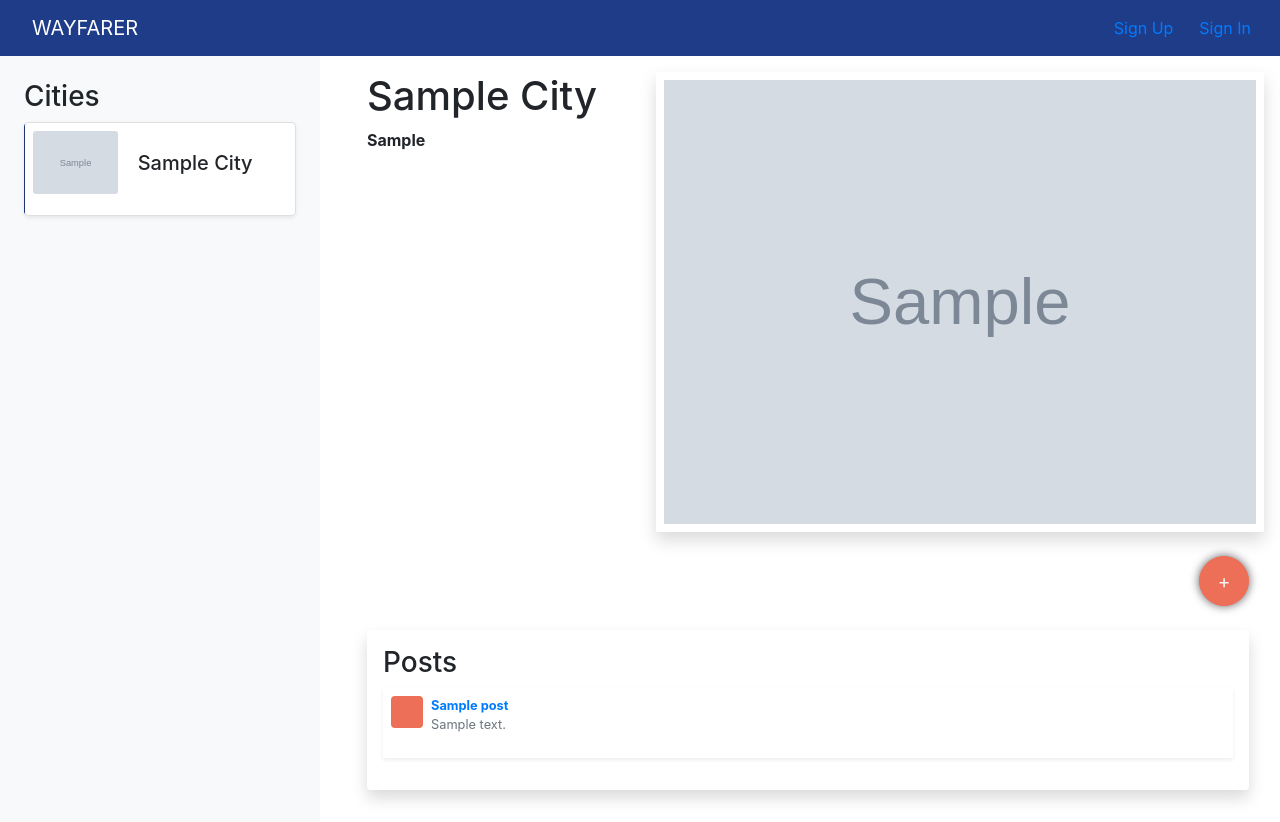
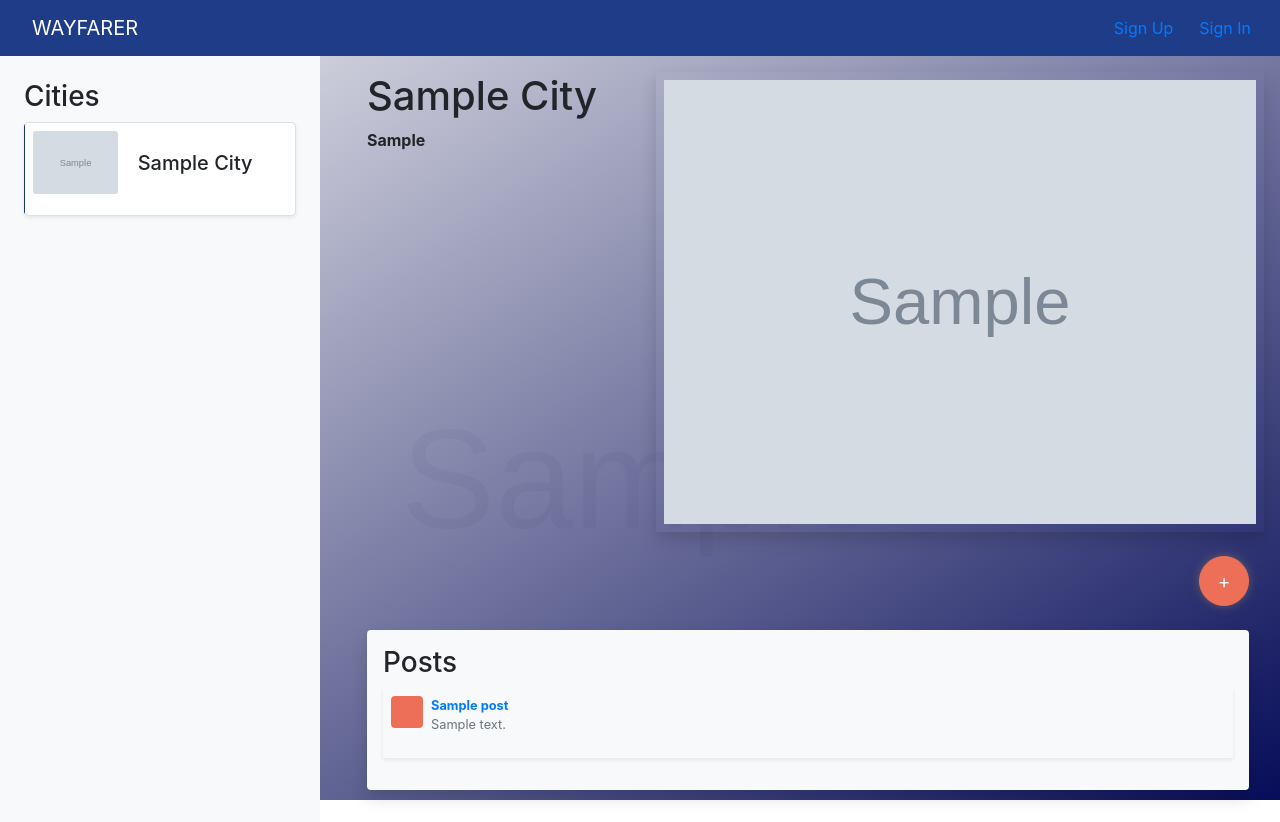
Before and after one commit to aprilkrg/wayfarer, a Django app: page /cities/1 in a window 1280 px wide. Run offline with Django 3.2, Linux system fonts and the light colour scheme; tables that the repository leaves empty hold one stand-in row (values such as "Sample post"); grey boxes marked "Sample" are stand-in pictures; some libraries are stand-ins or nearby versions.

Commit message:
added more styles, see you project in a few weeks

```diff
--- /dev/null
+++ b/main_app/static/styles/components/background.css
@@ -0,0 +1,14 @@
+.main-content {
+    position: relative;
+}
+
+.background {
+    position: fixed;
+    top: 0;
+    left: 0;
+    width: 100%;
+    height: 100%;
+    background-size: cover;
+    background-position: top;
+    z-index: -1;
+}
--- a/main_app/static/styles/main.css
+++ b/main_app/static/styles/main.css
@@ -2,6 +2,7 @@
 @import './bootstrap/overwrite.css';
 @import './animations/animations.css';
 @import './components/buttons.css';
+@import './components/background.css';
 @import './base/base.css';
 
 
@@ -134,9 +135,9 @@
     background-image: linear-gradient( -50deg, var(--secondary-dark) 3%, var(--primary-white));
 } */
 
-/* .post-card  {
+.post-card  {
     background-image: linear-gradient( -30deg, var(--primary-dark), var(--secondary-dark) );
-} */
+}
 
 
 /* edit form */
--- a/main_app/templates/city/index.html
+++ b/main_app/templates/city/index.html
@@ -33,7 +33,9 @@
         {% comment %} <p>{{user.profile.photo_profile}}</p> {% endcomment %}
 
         {% comment %} NOTE city main content details {% endcomment %}
-        <div class="col">
+        <div class="col main-content">
+
+            {% include 'customBackground/background.html' with img_src=city.image %}
 
             {% comment %} conatainer start {% endcomment %}
             <div class="container p-3">
@@ -68,11 +70,11 @@
                 {% comment %} row 3 comments {% endcomment %}
                 <div class="row">
                     <div class="col">
-                    <div class="my-3 p-3 rounded shadow">
+                    <div class="my-3 p-3 bg-light rounded shadow">
                         <h3 class="city-header">Posts</h3>
 
                         {% for post in  posts %}
-                            <div class="media text-muted p-2 shadow-sm mb-3">
+                            <div class="media text-muted p-2 shadow-sm mb-3 ">
                                 <svg class="bd-placeholder-img mr-2 rounded" width="32" height="32" xmlns="http://www.w3.org/2000/svg" preserveAspectRatio="xMidYMid slice" focusable="false" role="img" aria-label="Placeholder: 32x32"><title>Placeholder</title><rect width="100%" height="100%" fill="#ee6f57"></rect></svg>
 
                                 <p class="media-body pb-3 mb-0 small lh-125">
@@ -117,7 +119,6 @@
             </div>
 
             <div class="modal-body">
-
                 {% include 'post/new_post.html' with city=city.id %}
             </div>
 
--- /dev/null
+++ b/main_app/templates/customBackground/background.html
@@ -0,0 +1,5 @@
+<div
+    class="background"
+    style=" background-image:linear-gradient( to right bottom,
+    #f6f5f5e3, #070d59), url( {{img_src}} )">
+</div>
```
